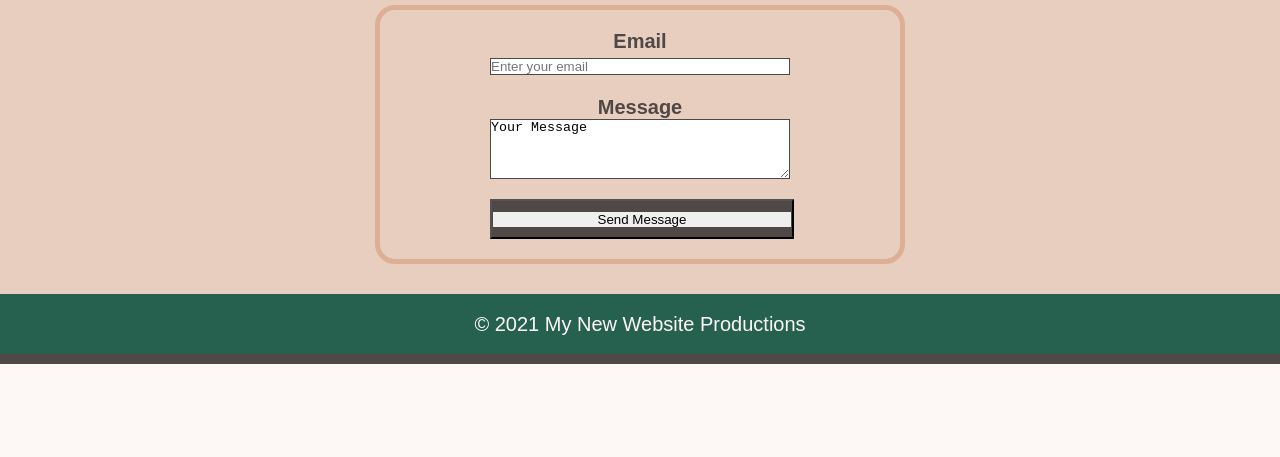
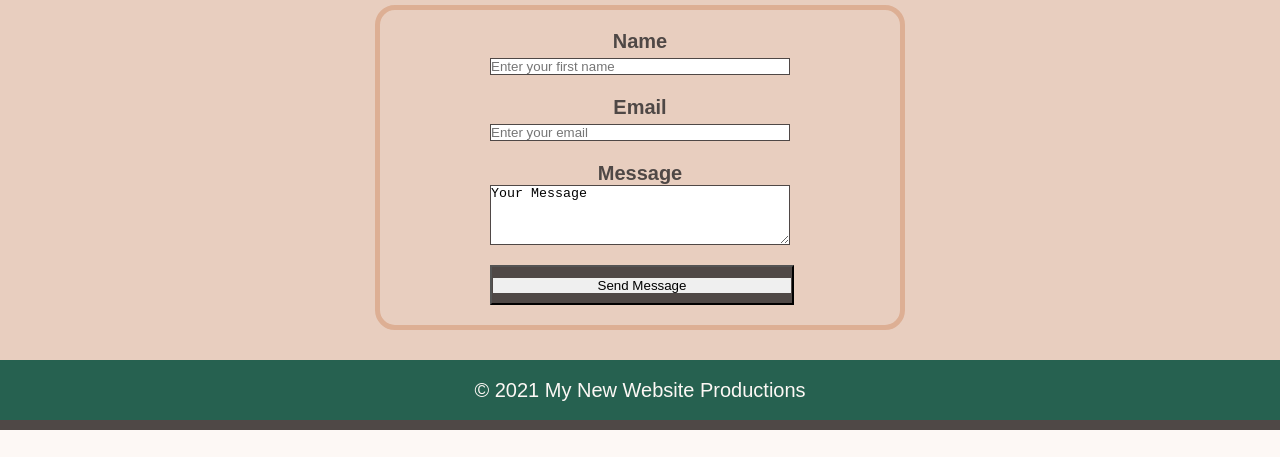
Before and after one commit to evperkinsjr/week-1-mini-project, a plain HTML site: page index.html in a window 1280 px wide. Shown: the part 343-800 px from the top of the page. Drawn offline with Linux system fonts and the light colour scheme.

Commit message:
added name to contact form

```diff
--- a/index.html
+++ b/index.html
@@ -27,6 +27,10 @@
     <section id="contact">
       <h2 class="text-center">Contact Me</h2>
       <form action="#" class="text-center">
+        <label for="name">
+          <h4>Name</h4>
+          <input type="text" id="name" placeholder="Enter your first name"/>
+        </label>
         <label for="email">
           <h4>Email</h4>
           <input type="email" id="email" placeholder="Enter your email"/>
```
